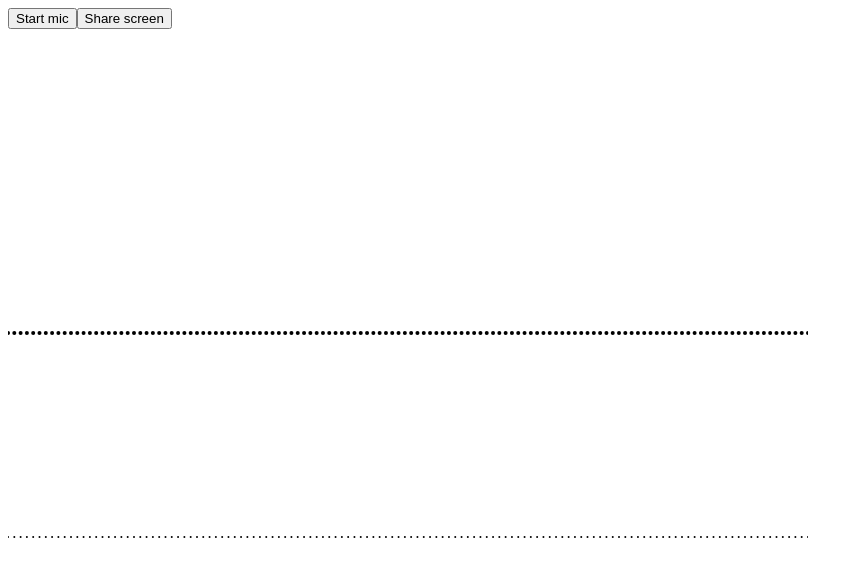
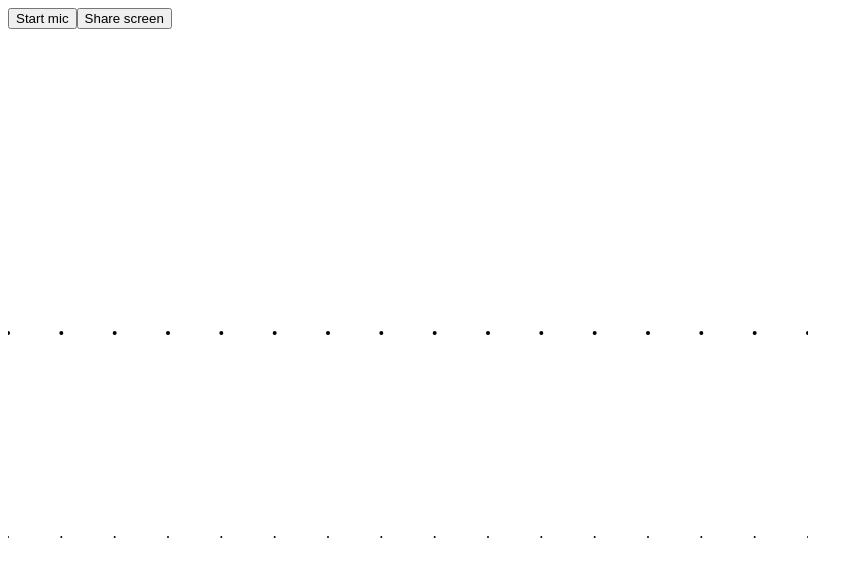
Before and after one commit to runoncedev/audio-visualizer, a React (Vite) app: page / in a window 1280 px wide. Shown: the top 576 px of the page, without its empty margins (0-863 px from the left). Built offline with nearby package versions, Linux system fonts and the light colour scheme; the HTML template or start-up script is replaced by a standard one.

Commit message:
update default

```diff
--- a/src/AudioVisualizer.tsx
+++ b/src/AudioVisualizer.tsx
@@ -6,8 +6,10 @@ import Dots from "./components/visualizers/dots";
 import Polyline from "./components/visualizers/polyline";
 import Polylines from "./components/visualizers/polylines";
 
+const defaultDataArray = new Array(16).fill(0);
+
 export default function AudioVisualizer() {
-  const [dataArray, setDataArray] = useState<number[]>(new Array(128).fill(0));
+  const [dataArray, setDataArray] = useState<number[]>(defaultDataArray);
 
   const [isPlaying, setIsPlaying] = useState(false);
 
@@ -48,7 +50,7 @@ export default function AudioVisualizer() {
     audioCtxRef.current?.close();
     sourceRef.current?.disconnect();
 
-    setDataArray(new Array(128).fill(0));
+    setDataArray(defaultDataArray);
 
     if (animationFrameIdRef.current) {
       cancelAnimationFrame(animationFrameIdRef.current);
```
